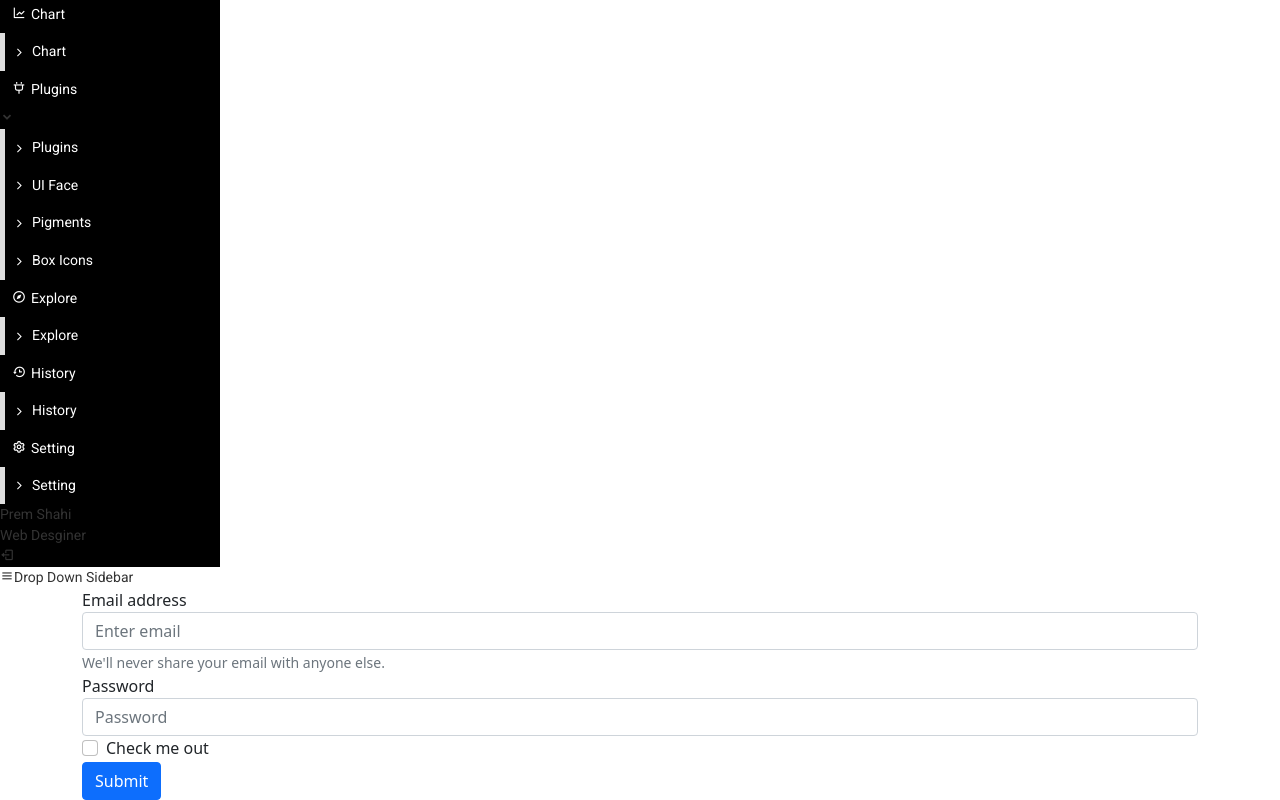
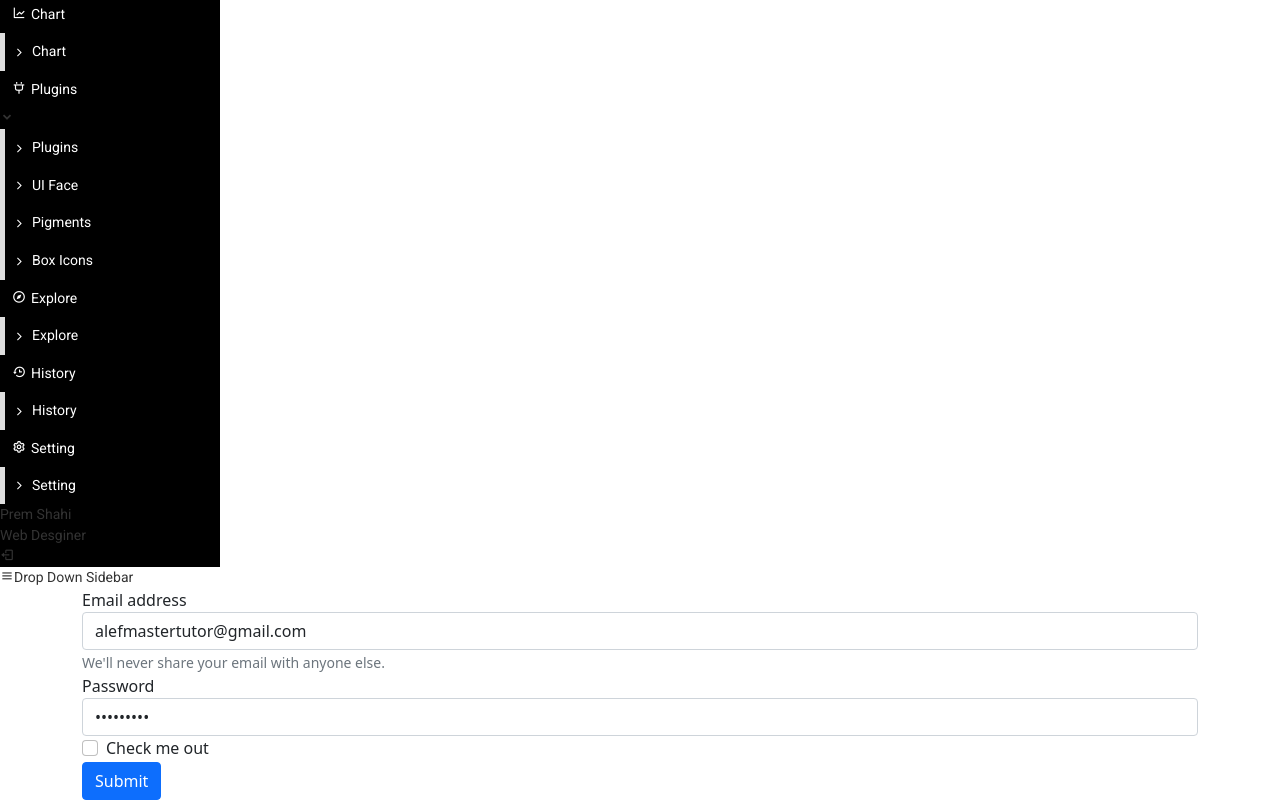
Before and after one commit to Olafi-MooN/angular-documentation-template, an Angular app: page /templateForm in a window 1280 px wide. Shown: the part 593-1393 px from the top of the page. Built offline with nearby package versions, Linux system fonts and the light colour scheme.

Commit message:
correções na arquitetura

```diff
--- a/angular.json
+++ b/angular.json
@@ -10,8 +10,8 @@
       "projectType": "application",
       "schematics": {
         "@schematics/angular:component": {
-          "inlineTemplate": true,
-          "inlineStyle": true,
+          "inlineTemplate": false,
+          "inlineStyle": false,
           "skipTests": true
         },
         "@schematics/angular:class": {
--- a/src/app/app-routing.module.ts
+++ b/src/app/app-routing.module.ts
@@ -1,7 +1,7 @@
 import { NgModule } from '@angular/core';
 import { RouterModule, Routes } from '@angular/router';
-import { DataFormComponent } from './data-form/data-form.component';
-import { TemplateFormComponent } from './template-form/template-form.component';
+import { DataFormComponent } from './pages/data-form/data-form.component';
+import { TemplateFormComponent } from './pages/template-form/template-form.component';
 
 const routes: Routes = [
   {
--- a/src/app/template-form/template-form.component.html
+++ b/src/app/pages/template-form/template-form.component.html
@@ -1,15 +1,15 @@
-<form>
+<form #f="ngForm" (ngSubmit)="onSubmit(f)">
   <div class="form-group">
     <label for="exampleInputEmail1">Email address</label>
-    <input type="email" class="form-control" id="exampleInputEmail1" aria-describedby="emailHelp" placeholder="Enter email">
+    <input type="email" class="form-control" id="exampleInputEmail1" aria-describedby="emailHelp" placeholder="Enter email" name="email" [ngModel]="user.email">
     <small id="emailHelp" class="form-text text-muted">We'll never share your email with anyone else.</small>
   </div>
   <div class="form-group">
     <label for="exampleInputPassword1">Password</label>
-    <input type="password" class="form-control" id="exampleInputPassword1" placeholder="Password">
+    <input type="password" class="form-control" id="exampleInputPassword1" placeholder="Password" name="password" [ngModel]="user.password">
   </div>
   <div class="form-check">
-    <input type="checkbox" class="form-check-input" id="exampleCheck1">
+    <input type="checkbox" class="form-check-input" id="exampleCheck1" name="check" [ngModel]="user.check">
     <label class="form-check-label" for="exampleCheck1">Check me out</label>
   </div>
   <button type="submit" class="btn btn-primary">Submit</button>
--- a/src/app/template-form/template-form.component.ts
+++ b/src/app/pages/template-form/template-form.component.ts
@@ -1,5 +1,11 @@
 import { Component, OnInit } from '@angular/core';
+import { NgForm } from '@angular/forms';
 
+interface IUserModel {
+  email: string;
+  password: string;
+  check: boolean;
+}
 @Component({
   selector: 'app-template-form',
   templateUrl: './template-form.component.html',
@@ -7,9 +13,20 @@ import { Component, OnInit } from '@angular/core';
 })
 export class TemplateFormComponent implements OnInit {
 
+  user: IUserModel = {
+    email: "alefmastertutor@gmail.com",
+    password: "134342435",
+    check: false
+  }
+
   constructor() { }
 
   ngOnInit(): void {
+
+  }
+
+  onSubmit(form: NgForm) {
+    console.log(form)
   }
 
 }
--- /dev/null
+++ b/src/app/shared/components/sidebar/sidebar.component.html
@@ -0,0 +1 @@
+<p>sidebar works!</p>
--- /dev/null
+++ b/src/app/shared/components/sidebar/sidebar.component.ts
@@ -0,0 +1,15 @@
+import { Component, OnInit } from '@angular/core';
+
+@Component({
+  selector: 'app-sidebar',
+  templateUrl: './sidebar.component.html',
+  styleUrls: ['./sidebar.component.css']
+})
+export class SidebarComponent implements OnInit {
+
+  constructor() { }
+
+  ngOnInit(): void {
+  }
+
+}
```
Also changed, not shown: src/app/app.module.ts (+8 -5 lines), src/app/pages/data-form/data-form.component.ts (renamed from src/app/data-form/data-form.component.ts), src/app/pages/template-form/template-form.component.css (added), src/app/shared/components/sidebar/sidebar.component.css (added).
